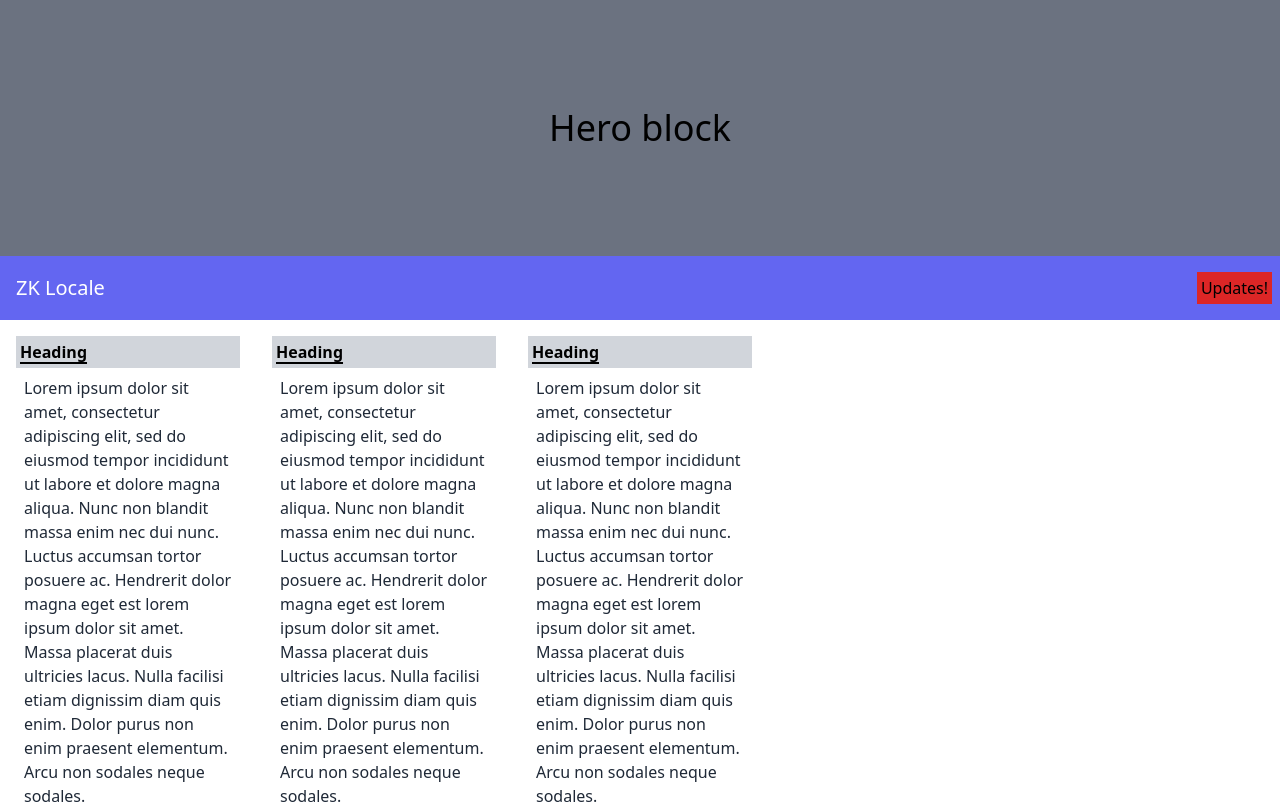
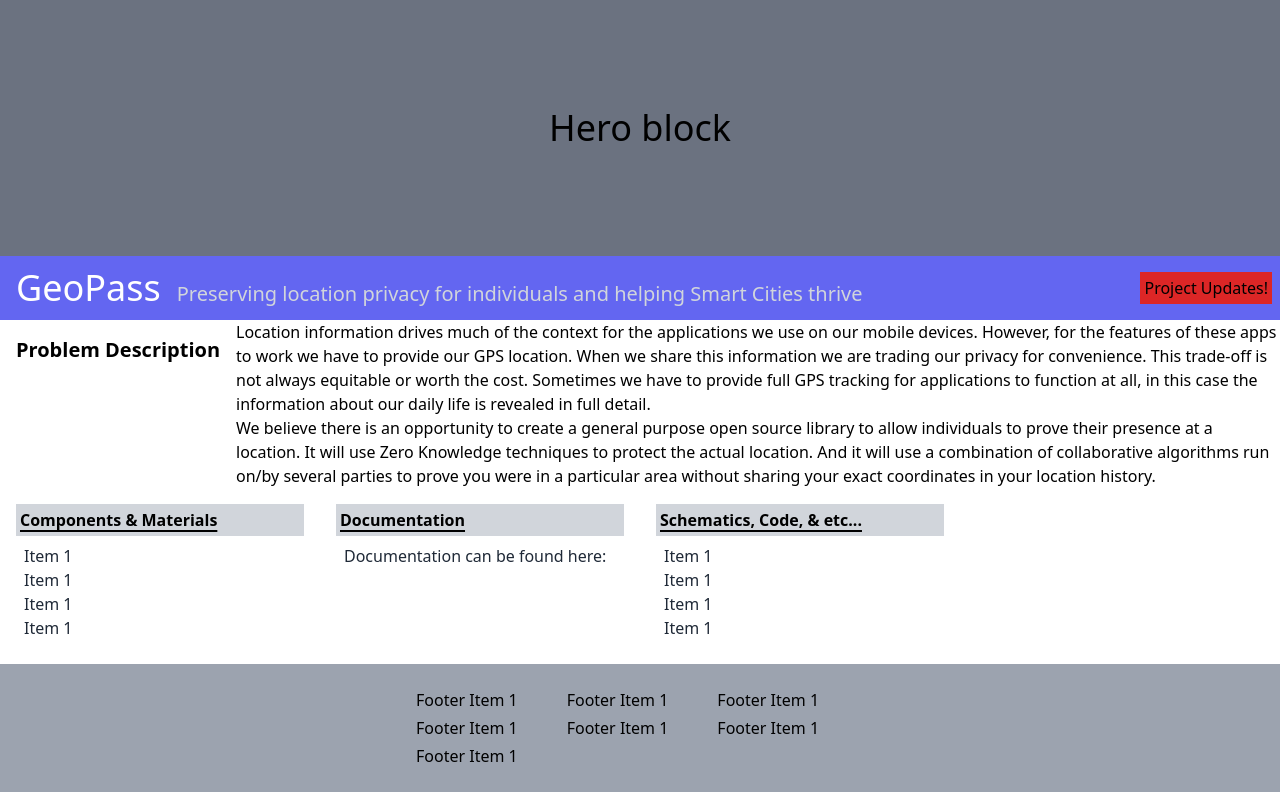
Before and after one commit to PinkDiamond1/geopass-site, a Gatsby site in the folder site/: page / in a window 1280 px wide. Shown: the top 811 px of the page. Built offline with nearby package versions, Linux system fonts and the light colour scheme; Gatsby itself is replaced by a stand-in of ours.

Commit message:
Content updates

```diff
--- a/site/src/pages/index.jsx
+++ b/site/src/pages/index.jsx
@@ -10,38 +10,62 @@ function IndexPage() {
         </div>
       </div>
       <div className="flex no-wrap h-16 bg-indigo-500 items-center">
-        <div className="grow text-xl m-4 text-white justify-left">
-          ZK Locale
+        <div className="grow m-4 text-white justify-left">
+          <div className="inline text-4xl">GeoPass</div>
+          <div className="text-xl text-gray-300 inline mx-4">
+            Preserving location privacy for individuals and helping Smart Cities thrive
+          </div>
         </div>
         <div className="flex-none justify-right">
           <div className="p-1 m-2 bg-red-600">
-            Updates!
+            Project Updates!
           </div>
+        </div>
+      </div>
+
+      <div className="flex no-wrap">
+        <div className="flex-none p-4 text-xl font-bold">Problem Description</div>
+        <div className="grow">
+          <p>
+            Location information drives much of the context for the applications we use on our mobile devices. However, for the features of these apps to work we have to provide our GPS location. When we share this information we are trading our privacy for convenience. This trade-off is not always equitable or worth the cost. Sometimes we have to provide full GPS tracking for applications to function at all, in this case the information about our daily life is revealed in full detail.
+          </p>
+          <p>
+            We believe there is an opportunity to create a general purpose open source library to allow individuals to prove their presence at a location. It will use Zero Knowledge techniques to protect the actual location. And it will use a combination of collaborative algorithms run on/by several parties to prove you were in a particular area without sharing your exact coordinates in your location history.
+          </p>
         </div>
       </div>
       <div className="flex flex-wrap">
 
-        <div className="p-4 w-auto md:w-64">
-          <div className="p-1 font-bold bg-gray-300 underline decoration-2 underline-offset-4">Heading</div>
+        <div className="p-4 w-auto md:w-64 lg:w-80">
+          <div className="p-1 font-bold bg-gray-300 underline decoration-2 underline-offset-4">Components &amp; Materials</div>
           <div className="m-2 text-gray-800">
-            Lorem ipsum dolor sit amet, consectetur adipiscing elit, sed do eiusmod tempor incididunt ut labore et dolore magna aliqua. Nunc non blandit massa enim nec dui nunc. Luctus accumsan tortor posuere ac. Hendrerit dolor magna eget est lorem ipsum dolor sit amet. Massa placerat duis ultricies lacus. Nulla facilisi etiam dignissim diam quis enim. Dolor purus non enim praesent elementum. Arcu non sodales neque sodales.
+            <ul>
+              <li>Item 1</li>
+              <li>Item 1</li>
+              <li>Item 1</li>
+              <li>Item 1</li>
+            </ul>
           </div>
         </div>
 
-        <div className="p-4 w-auto md:w-64">
-          <div className="p-1 font-bold bg-gray-300 underline decoration-2 underline-offset-4">Heading</div>
+        <div className="p-4 w-auto md:w-64 lg:w-80">
+          <div className="p-1 font-bold bg-gray-300 underline decoration-2 underline-offset-4">Documentation</div>
           <div className="m-2 text-gray-800">
-            Lorem ipsum dolor sit amet, consectetur adipiscing elit, sed do eiusmod tempor incididunt ut labore et dolore magna aliqua. Nunc non blandit massa enim nec dui nunc. Luctus accumsan tortor posuere ac. Hendrerit dolor magna eget est lorem ipsum dolor sit amet. Massa placerat duis ultricies lacus. Nulla facilisi etiam dignissim diam quis enim. Dolor purus non enim praesent elementum. Arcu non sodales neque sodales.
+            Documentation can be found here:
           </div>
         </div>
 
-        <div className="p-4 w-auto md:w-64">
-          <div className="p-1 font-bold bg-gray-300 underline decoration-2 underline-offset-4">Heading</div>
+        <div className="p-4 w-auto md:w-64 lg:w-80">
+          <div className="p-1 font-bold bg-gray-300 underline decoration-2 underline-offset-4">Schematics, Code, &amp; etc...</div>
           <div className="m-2 text-gray-800">
-            Lorem ipsum dolor sit amet, consectetur adipiscing elit, sed do eiusmod tempor incididunt ut labore et dolore magna aliqua. Nunc non blandit massa enim nec dui nunc. Luctus accumsan tortor posuere ac. Hendrerit dolor magna eget est lorem ipsum dolor sit amet. Massa placerat duis ultricies lacus. Nulla facilisi etiam dignissim diam quis enim. Dolor purus non enim praesent elementum. Arcu non sodales neque sodales.
+          <ul>
+              <li>Item 1</li>
+              <li>Item 1</li>
+              <li>Item 1</li>
+              <li>Item 1</li>
+            </ul>
           </div>
         </div>
-
       </div>
       <div className="p-6 bg-gray-400 justify-center">
         <div className="grid grid-cols-1 md:grid-cols-3 gap-1 max-w-md mx-auto">
```
